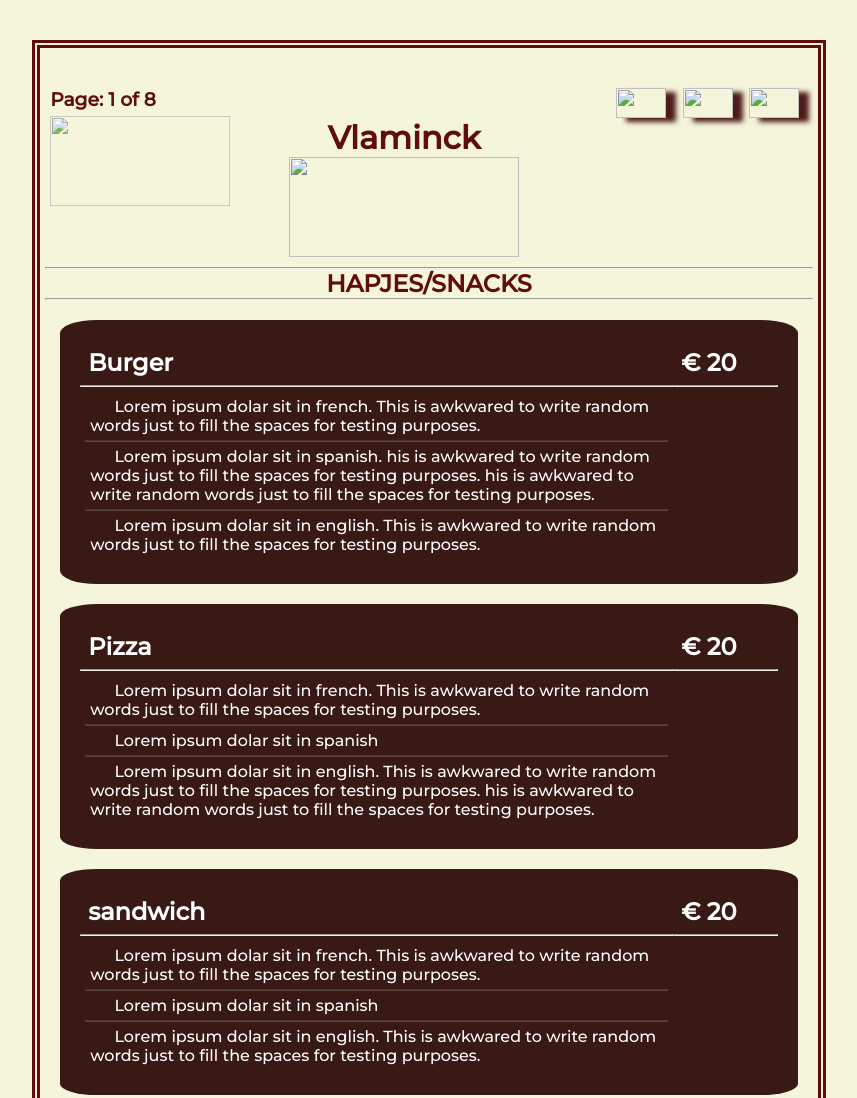
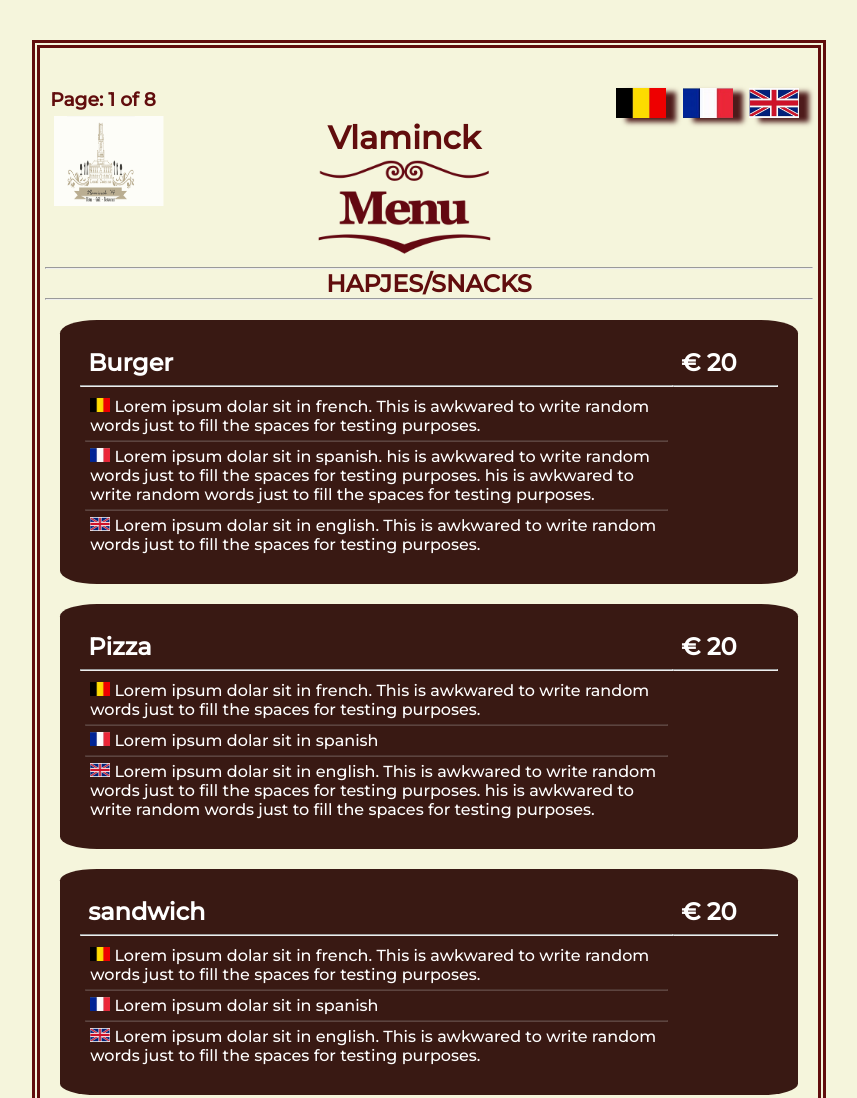
Before and after one commit to arpandiya/vlaminckMenu, a plain HTML site: page index.html in a window 1280 px wide. Shown: the top 1098 px of the page, without its empty margins (211-1068 px from the left). Drawn offline with nearby package versions, Linux system fonts and the light colour scheme.

Commit message:
Update index.html

```diff
--- a/index.html
+++ b/index.html
@@ -15,18 +15,18 @@
             <div class="menu__header">
                <div class="menu__page">
                    <h3>Page: {{ menu[0].page }}</h3>
-                   <img src='images/logo.png' width='180' height='90' />
+                   <img src='/logo.png' width='180' height='90' />
             </div>
                 <div class="menu__logo">
                     <h1>Vlaminck</h1>
-                    <img src='images/menu.png' height='100' width='230'/>
+                    <img src='/menu.png' height='100' width='230'/>
 
                 </div>
 
                 <div class="menu__flags">
-                    <img width='50' height="30" src='/images/flag1.jpg'/>
-                    <img width='50' height="30" src='/images/flag2.jpg'/>
-                    <img width='50' height="30" src='/images/flag3.jpg'/>
+                    <img width='50' height="30" src='/flag1.jpg'/>
+                    <img width='50' height="30" src='/flag2.jpg'/>
+                    <img width='50' height="30" src='/flag3.jpg'/>
                 </div>
             </div>
     <!-- category -->
@@ -42,15 +42,15 @@
                     <hr>
                 <div class="menu__description">
                     <div class="description__nl">
-                       <p><img src='images/flag1.jpg' width='20' height='14'/> {{ items.desc_fr }}</p>
+                       <p><img src='/flag1.jpg' width='20' height='14'/> {{ items.desc_fr }}</p>
                     </div>
                     <hr style='opacity: 0.2;'>
                     <div class="description__fr">
-                        <p><img src='images/flag2.jpg' width='20' height='14'/> {{ items.desc_nl }}</p>
+                        <p><img src='/flag2.jpg' width='20' height='14'/> {{ items.desc_nl }}</p>
                     </div>
                     <hr style='opacity: 0.2;'>
                     <div class="description__en">
-                        <p><img src='images/flag3.jpg' width='20' height='14'/> {{ items.desc_en }}</p>
+                        <p><img src='/flag3.jpg' width='20' height='14'/> {{ items.desc_en }}</p>
                     </div>
                 </div>
             </div>
@@ -62,7 +62,7 @@
             </div>
             <footer>
 
-                <img src="images/line.png" width='400' height='30' />
+                <img src="/line.png" width='400' height='30' />
             </footer>
             <!-- End of menu box -->
 
```
